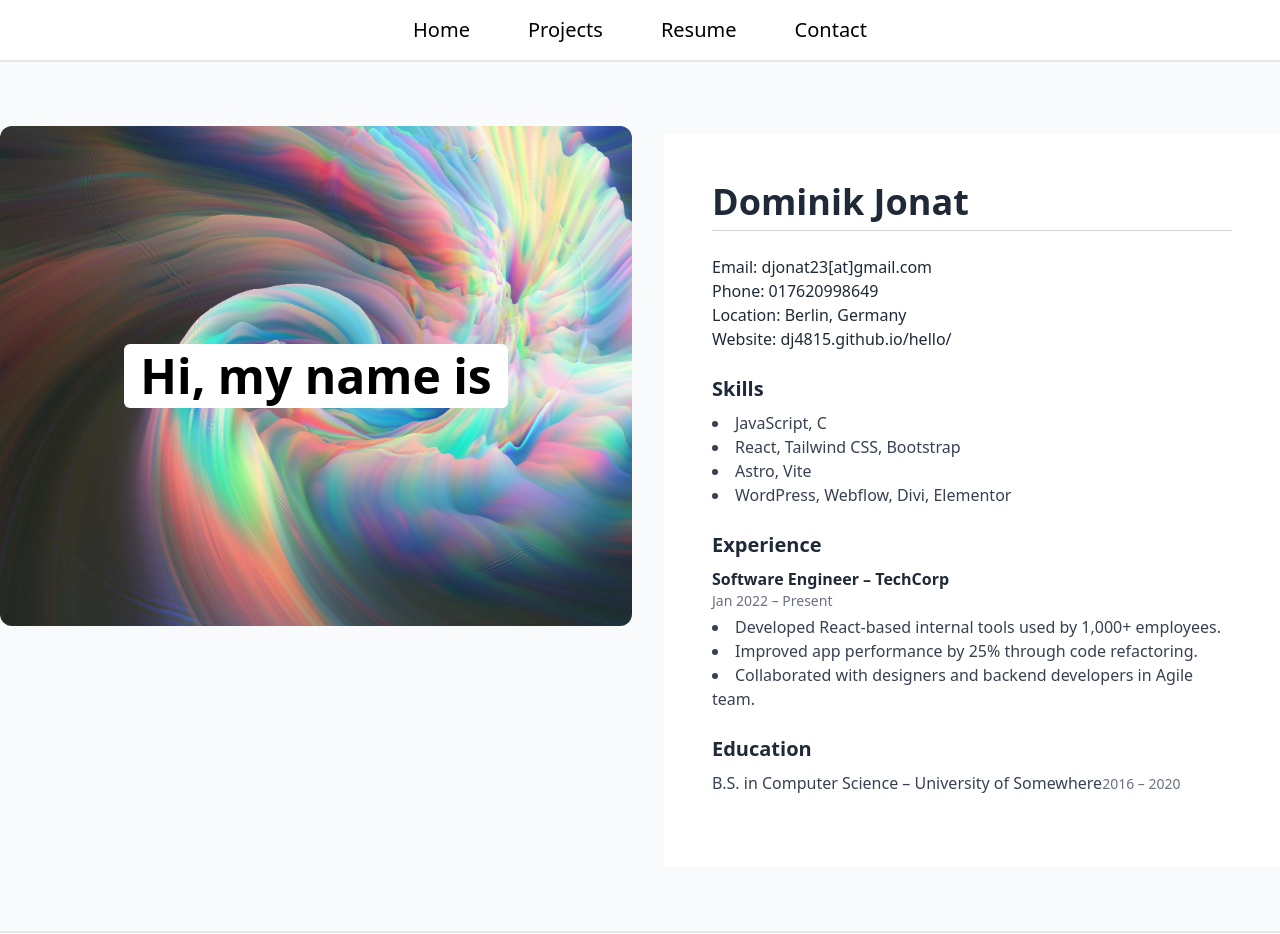
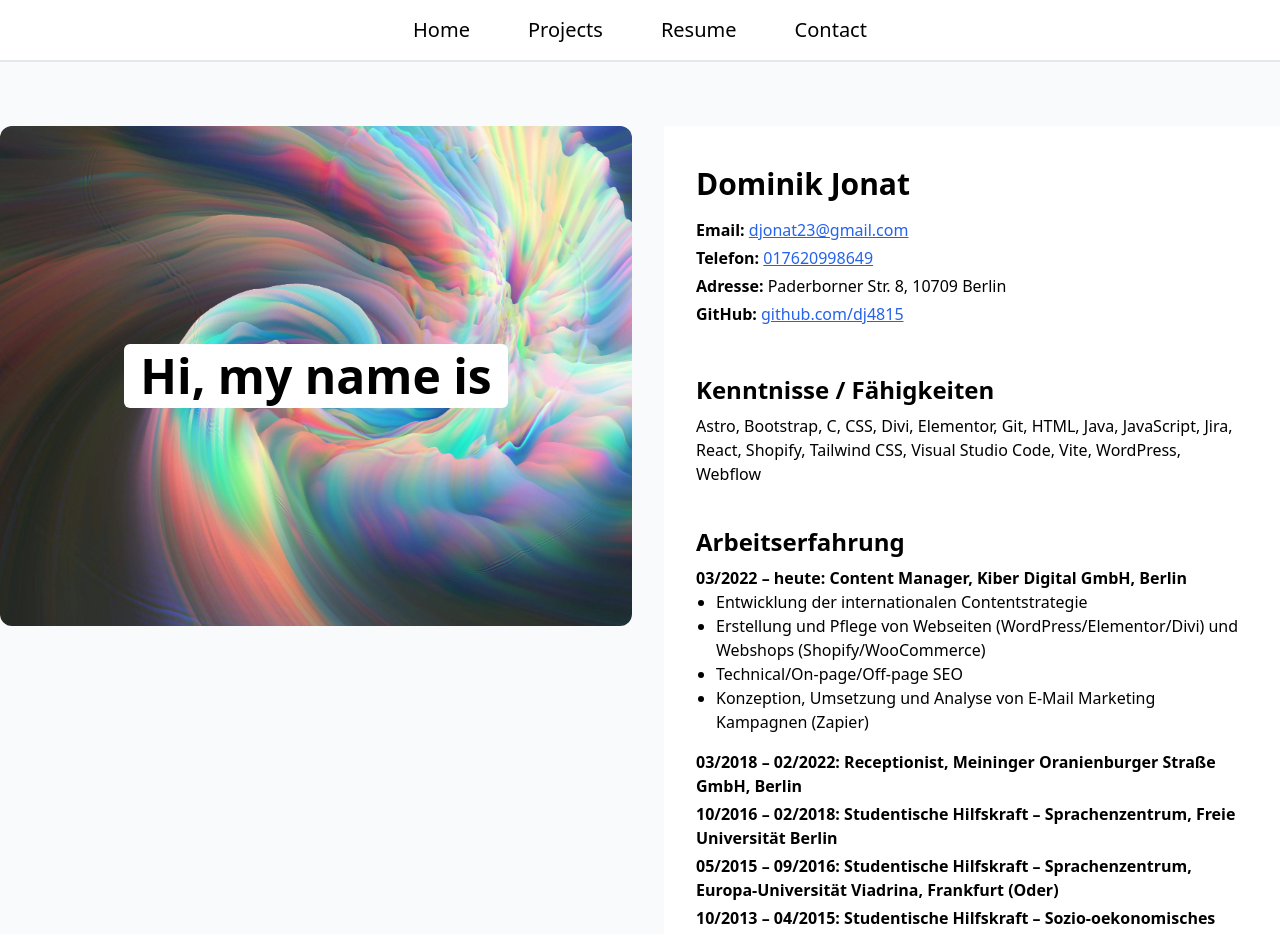
Before and after one commit to dj4815/hello, a React (Vite) app: page /hello/resume in a window 1280 px wide. Shown: the top 934 px of the page. Built offline with nearby package versions, Linux system fonts and the light colour scheme.

Commit message:
resume page

```diff
--- /dev/null
+++ b/src/components/Content.jsx
@@ -0,0 +1,12 @@
+export default function Content({ children, textColor = "primary" }) {
+  const styles = {
+    primary: "text-lg lg:text-base text-black",
+    secondary: "text-lg lg:text-base text-slate-50",
+  };
+
+  return (
+    <div className={`bg-white p-8 rounded-md shadow-md ${styles[textColor]}`}>
+      {children}
+    </div>
+  );
+}
--- a/src/components/Image.jsx
+++ b/src/components/Image.jsx
@@ -2,7 +2,7 @@ import Heading1 from "./Heading1";
 
 export default function Image({ image, heading1Style, heading1 }) {
   return (
-    <div className="relative w-full h-[500px] overflow-hidden mb-4">
+    <div className="relative w-full h-[500px] overflow-hidden mb-0">
       <img
         src={image}
         className="w-full h-full object-cover object-center lg:w-[200%] lg:object-left lg:rounded-xl"
--- a/src/components/Paragraph.jsx
+++ b/src/components/Paragraph.jsx
@@ -4,5 +4,5 @@ export default function Paragraph({ text, paragraphColor = "primary" }) {
     secondary: "text-lg lg:text-base text-slate-50",
   };
 
-  return <div className={styles[paragraphColor]}>{text}</div>;
+  return <p className={styles[paragraphColor]}>{text}</p>;
 }
--- a/src/components/Resume.jsx
+++ b/src/components/Resume.jsx
@@ -1,6 +1,5 @@
 import React from "react";
 import Section from "./Section";
-import ResumeText from "./ResumeText";
 
 export default function Resume() {
   return (
@@ -10,70 +9,117 @@ export default function Resume() {
         heading1="Hi, my name is"
         heading1Style="primaryBg"
         noTopPadding={true}
-        paragraph={
-          <div class="w-full bg-white text-gray-800 p-6 md:p-12">
-            <h1 class="text-3xl md:text-4xl font-bold mb-2">Dominik Jonat</h1>
-            {/* <p class="text-lg text-gray-600 mb-4">
-              Aspiring Developer | JavaScript, React, C
-            </p> */}
-            <div class="border-b border-gray-300 mb-6"></div>
+        content={
+          <>
+            <h2 className="text-3xl font-bold mb-4">Dominik Jonat</h2>
+            <p className="mb-1">
+              <strong>Email:</strong>{" "}
+              <a
+                href="mailto:djonat23@gmail.com"
+                className="text-blue-600 underline"
+              >
+                djonat23@gmail.com
+              </a>
+            </p>
+            <p className="mb-1">
+              <strong>Telefon:</strong>{" "}
+              <a href="tel:017620998649" className="text-blue-600 underline">
+                017620998649
+              </a>
+            </p>
+            <p className="mb-1">
+              <strong>Adresse:</strong> Paderborner Str. 8, 10709 Berlin
+            </p>
+            <p className="mb-6">
+              <strong>GitHub:</strong>{" "}
+              <a
+                href="https://github.com/dj4815"
+                target="_blank"
+                rel="noopener noreferrer"
+                className="text-blue-600 underline"
+              >
+                github.com/dj4815
+              </a>
+            </p>
 
-            <div class="mb-6">
-              <p>Email: djonat23[at]gmail.com</p>
-              <p>Phone: 017620998649</p>
-              <p>Location: Berlin, Germany</p>
-              <p>Website: dj4815.github.io/hello/</p>
-            </div>
+            <h3 className="text-2xl font-semibold mt-6 mb-2">
+              Kenntnisse / Fähigkeiten
+            </h3>
+            <p className="mb-4">
+              Astro, Bootstrap, C, CSS, Divi, Elementor, Git, HTML, Java,
+              JavaScript, Jira, React, Shopify, Tailwind CSS, Visual Studio
+              Code, Vite, WordPress, Webflow
+            </p>
 
-            {/* <div class="mb-6">
-              <h2 class="text-xl font-semibold mb-2">Professional Summary</h2>
-              <p class="text-gray-700">
-                Creative and detail-oriented developer with 3+ years of
-                experience building scalable web applications and working across
-                the full stack. Passionate about clean code, UX, and modern
-                JavaScript frameworks.
-              </p>
-            </div> */}
-
-            <div class="mb-6">
-              <h2 class="text-xl font-semibold mb-2">Skills</h2>
-              <ul class="list-disc list-inside text-gray-700">
-                <li>JavaScript, C</li>
-                <li>React, Tailwind CSS, Bootstrap</li>
-                <li>Astro, Vite</li>
-                <li>WordPress, Webflow, Divi, Elementor</li>
+            <h3 className="text-2xl font-semibold mt-6 mb-2">
+              Arbeitserfahrung
+            </h3>
+            <div className="mb-4">
+              <h3 className="font-semibold">
+                03/2022 – heute: Content Manager, Kiber Digital GmbH, Berlin
+              </h3>
+              <ul className="list-disc pl-5">
+                <li>Entwicklung der internationalen Contentstrategie</li>
+                <li>
+                  Erstellung und Pflege von Webseiten (WordPress/Elementor/Divi)
+                  und Webshops (Shopify/WooCommerce)
+                </li>
+                <li>Technical/On-page/Off-page SEO</li>
+                <li>
+                  Konzeption, Umsetzung und Analyse von E-Mail Marketing
+                  Kampagnen (Zapier)
+                </li>
               </ul>
             </div>
 
-            <div class="mb-6">
-              <h2 class="text-xl font-semibold mb-2">Experience</h2>
-              <div class="mb-4">
-                <h3 class="font-bold">Software Engineer – TechCorp</h3>
-                <p class="text-sm text-gray-500">Jan 2022 – Present</p>
-                <ul class="list-disc list-inside text-gray-700 mt-1">
+            <p className="mb-1 font-semibold">
+              03/2018 – 02/2022: Receptionist, Meininger Oranienburger Straße
+              GmbH, Berlin
+            </p>
+            <p className="mb-1 font-semibold">
+              10/2016 – 02/2018: Studentische Hilfskraft – Sprachenzentrum,
+              Freie Universität Berlin
+            </p>
+            <p className="mb-1 font-semibold">
+              05/2015 – 09/2016: Studentische Hilfskraft – Sprachenzentrum,
+              Europa-Universität Viadrina, Frankfurt (Oder)
+            </p>
+            <p className="mb-6 font-semibold">
+              10/2013 – 04/2015: Studentische Hilfskraft – Sozio-oekonomisches
+              Panel (SOEP), DIW Berlin
+            </p>
+
+            <h3 className="text-2xl font-semibold mt-6 mb-2">Studium</h3>
+            <ul className="list-disc pl-5 mb-4">
               <li>
-                    Developed React-based internal tools used by 1,000+
-                    employees.
+                04/2024 – heute: Software Development, IU Internationale
+                Hochschule (Fernstudium)
               </li>
               <li>
-                    Improved app performance by 25% through code refactoring.
+                10/2016 – 09/2021: Geschichte/Deutsche Philologie (Lehramt),
+                Freie Universität Berlin
               </li>
               <li>
-                    Collaborated with designers and backend developers in Agile
-                    team.
+                10/2013 – 09/2016: Rechtswissenschaft, Europa-Universität
+                Viadrina, Frankfurt (Oder)
               </li>
             </ul>
-              </div>
-            </div>
 
-            <div class="mb-6">
-              <h2 class="text-xl font-semibold mb-2">Education</h2>
-              <p class="text-gray-700">
-                B.S. in Computer Science – University of Somewhere
-                <span class="text-sm text-gray-500">2016 – 2020</span>
-              </p>
-            </div>
-          </div>
+            <h3 className="text-2xl font-semibold mt-6 mb-2">Zertifikate</h3>
+            <ul className="list-disc pl-5 mb-4">
+              <li>CompTIA A+</li>
+              <li>CompTIA Network+</li>
+              <li>Duolingo CEFR C2 (English)</li>
+            </ul>
+
+            <h3 className="text-2xl font-semibold mt-6 mb-2">Sprachen</h3>
+            <ul className="list-disc pl-5">
+              <li>Deutsch (Muttersprache)</li>
+              <li>Englisch (C2)</li>
+              <li>Französisch (Grundkenntnisse)</li>
+              <li>Polnisch (Grundkenntnisse)</li>
+            </ul>
+          </>
         }
       />
     </>
--- a/src/components/Section.jsx
+++ b/src/components/Section.jsx
@@ -2,6 +2,8 @@ import Button from "./Button";
 import Heading2 from "./Heading2";
 import Image from "./Image";
 import Paragraph from "./Paragraph";
+import Content from "./Content";
+
 export default function Section({
   heading2,
   heading2Style,
@@ -13,6 +15,7 @@ export default function Section({
   buttonVariants = [],
   image,
   noTopPadding = false,
+  content,
 }) {
   return (
     <div
@@ -28,9 +31,10 @@ export default function Section({
             heading1Style={heading1Style}
           />
         </div>
-        <div className="lg:ml-4 lg:px-0 px-4 flex flex-col items-start justify-center text-left">
+        <div className="bg-white lg:ml-4 p-4 lg:p-8 flex flex-col items-start justify-center text-left">
           <Heading2 text={heading2} style={heading2Style} />
           <Paragraph text={paragraph} paragraphColor={paragraphColor} />
+          {content}
           <div className="flex flex-col lg:flex-row lg:gap-4 w-full">
             {/* Mapping over the buttonVariants array, giving each button a style and a text, as well as a key */}
             {buttonVariants.map((variant, index) => (
@@ -40,9 +44,7 @@ export default function Section({
                 variant={variant}
                 className="w-full lg:w-auto"
               />
-
             ))}
-
           </div>
         </div>
       </div>
--- /dev/null
+++ b/src/components/UnorderedList.jsx
@@ -0,0 +1,3 @@
+export default function UnorderedList({ unorderedListContent }) {
+  return <ul>{unorderedListContent}</ul>;
+}
```
Lines whose indentation alone changed are shown as unchanged.
